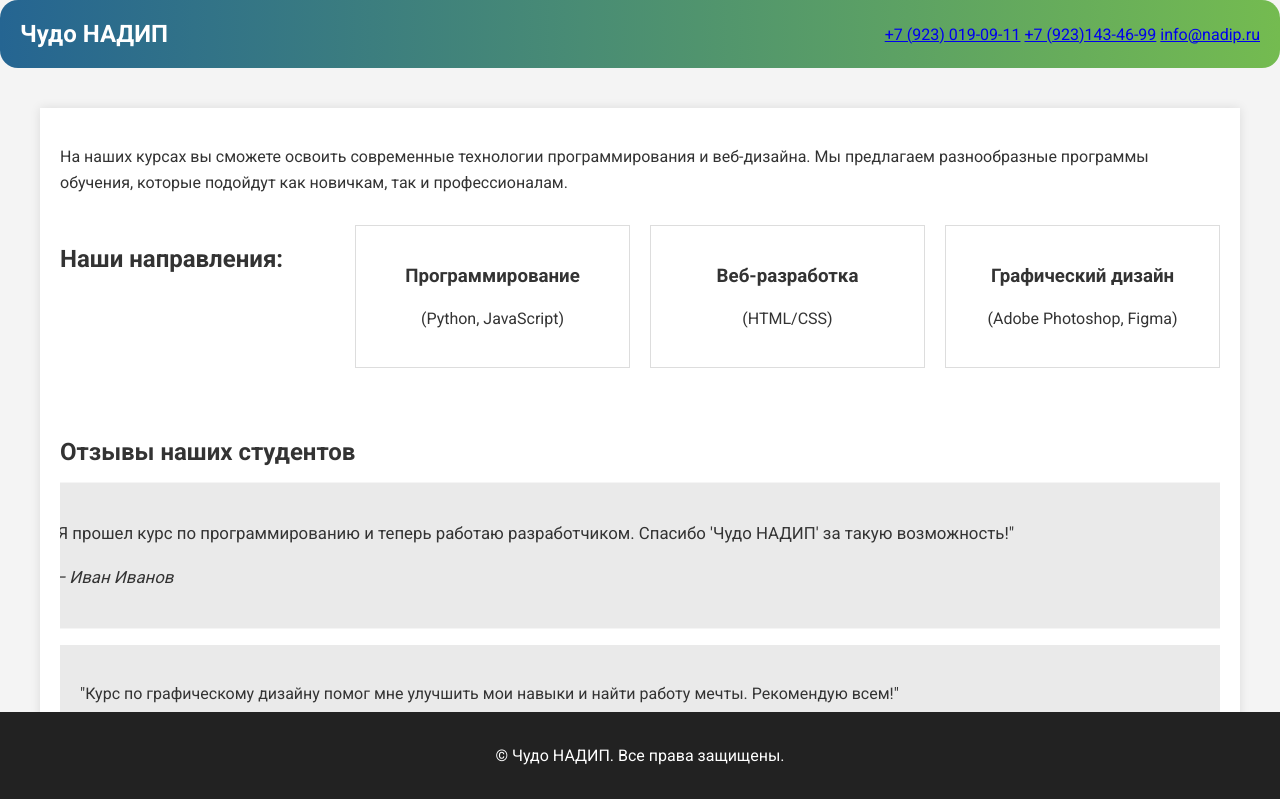
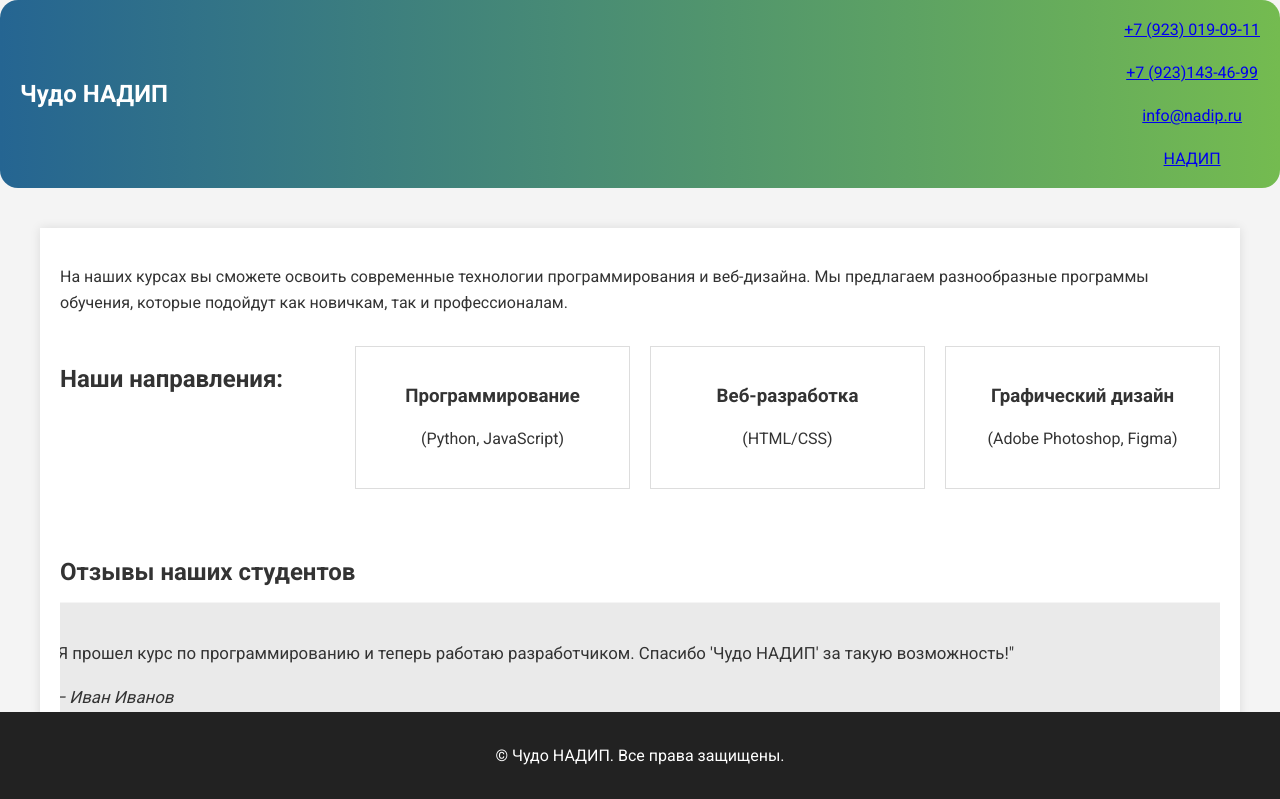
Before and after one commit to mikameww/control, a plain HTML site: page index.html in a window 1280 px wide. Shown: the top 799 px of the page. Drawn offline with Linux system fonts and the light colour scheme.

Commit message:
Update index.html

```diff
--- a/index.html
+++ b/index.html
@@ -18,9 +18,13 @@
     <header class="header">
         <a href="#" class="logo">Чудо НАДИП</a>
         <div class="contact-info">
-            <a href="tel:+79991234567" class="phone">+7 (923) 019-09-11</a>
-             <a href="tel:+79991234567" class="phone">+7 (923)143-46-99</a>
-            <a href="mailto:info@chudonadip.ru" class="email">info@nadip.ru</a>
+            <a href="tel:+7 (923) 019-09-11" class="phone">+7 (923) 019-09-11</a>
+            <h1> </h1>
+             <a href="tel:+7 (923)143-46-99" class="phone">+7 (923)143-46-99</a>
+            <h1> </h1>
+            <a href="info@nadip.ru" class="email">info@nadip.ru</a>
+            <h1> </h1>
+            <a href="https://ust-ilimsk.nadip.ru/" class="site">НАДИП</a>
         </div>
     </header>
 
```
